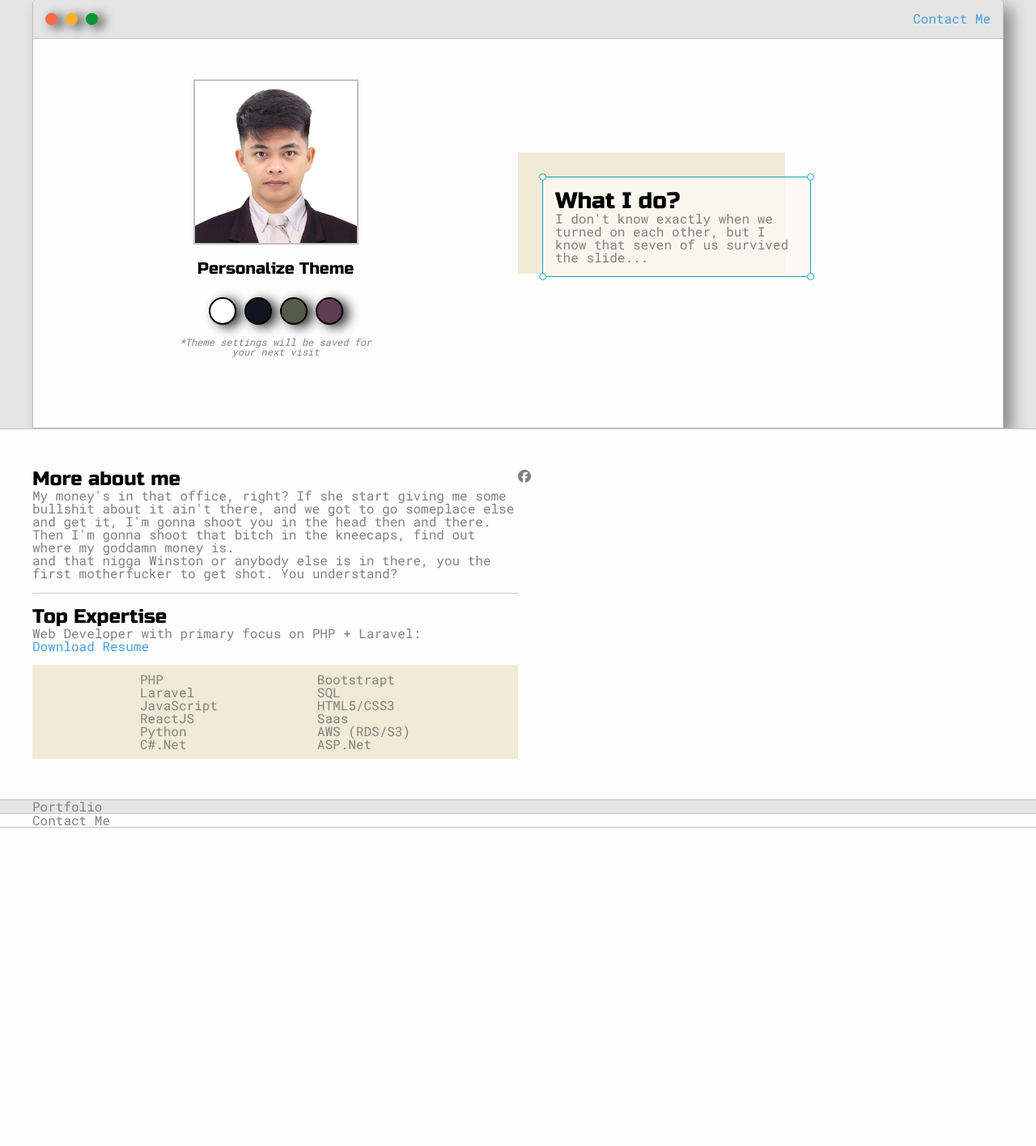
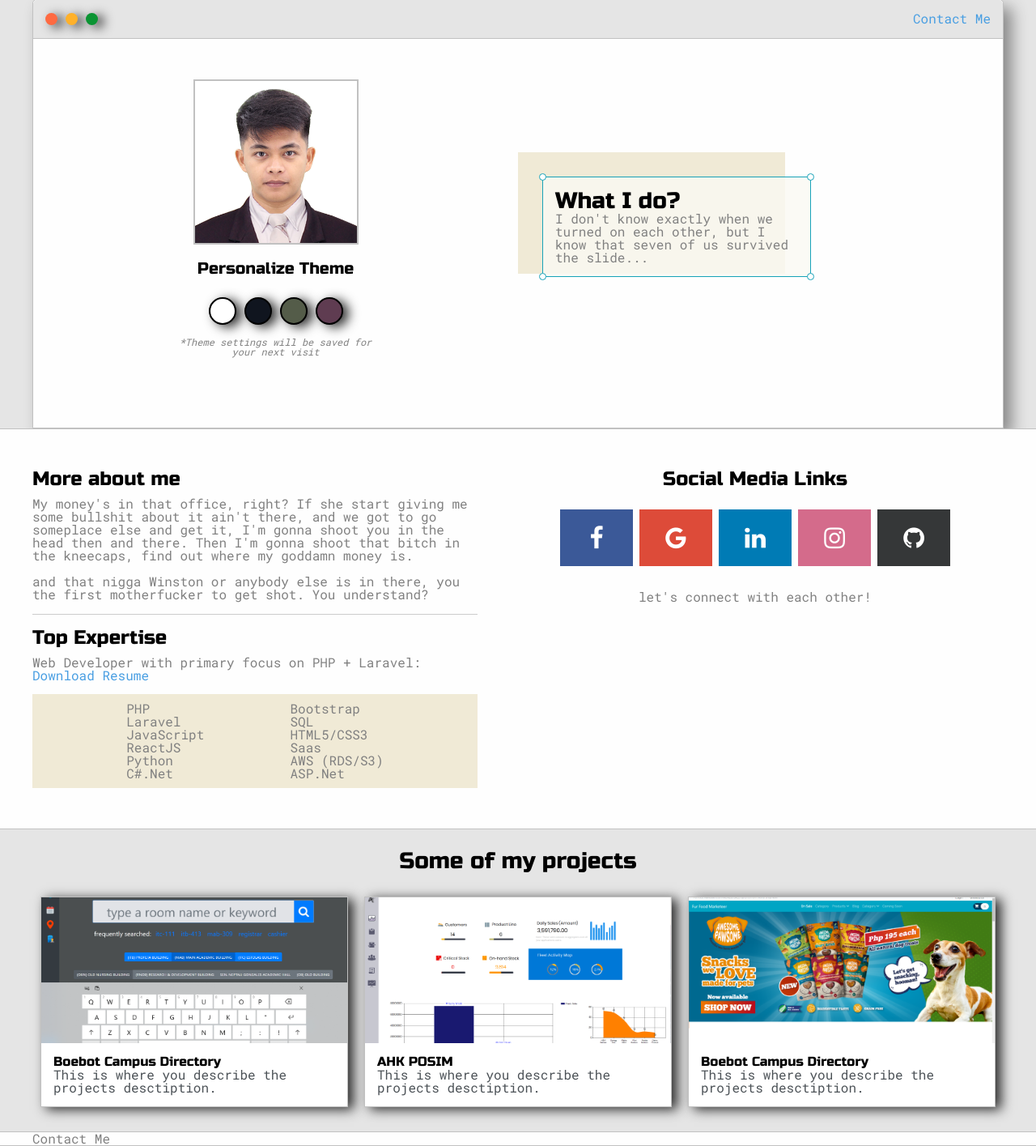
Before and after one commit to Aramxv/XPortfolio, a PHP site: page / in a window 1280 px wide. Shown: the part 161-1576 px from the top of the page at 81% size. Before the commit the page ends 1183 px from the top, so only its background shows below. Run offline with PHP 8.4, Linux system fonts and the light colour scheme; some libraries are stand-ins or nearby versions.

Commit message:
Projects Section is in progress

```diff
--- a/index.css
+++ b/index.css
@@ -394,6 +394,7 @@ h6 { font-size: 16px; }
     display: grid;
     padding-top: 50px;
     padding-bottom: 50px;
+    gap: 100px;
     /*
         Auto fit as many columns in the row
         and, repeat it, but the columns should never be smaller than
@@ -409,6 +410,86 @@ h6 { font-size: 16px; }
     justify-content: space-evenly;
     background-color: var(--previewShadowBG);
 }
+
+.social-wrapper{
+    display: flex;
+    text-align: center;
+    align-content: center;
+}
+
+.fa {
+    padding: 20px;
+    font-size: 30px;
+    width: 50px;
+    text-align: center;
+    text-decoration: none;
+    margin: 5px 2px;
+}
+
+.fa-facebook {
+    background: #3B5998;
+    color: white;
+}
+
+.fa-google {
+    background: #dd4b39;
+    color: white;
+}
+
+.fa-linkedin {
+    background: #007bb5;
+    color: white;
+}
+
+.fa-instagram {
+    background: #d46b8b;
+    color: white;
+}
+
+.fa-github {
+    background: #353738;
+    color: white;
+}
+
+.project-wrapper{
+    display: grid;
+    grid-template-columns: repeat(auto-fit, 380px);
+    gap: 20px;
+    justify-content: center;
+    padding-top: 30px;
+    padding-bottom: 30px;
+}
+
+.project{
+    border:1px solid var(--borderColor);
+
+    -webkit-box-shadow: 7px 3px 14px 0px rgba(0,0,0,0.81);
+    -moz-box-shadow: 7px 3px 14px 0px rgba(0,0,0,0.81);
+    box-shadow: 7px 3px 14px 0px rgba(0,0,0,0.81);
+}
+
+.thumbnail{
+    display: block;
+    width: 100%;
+    height: 180px;
+    object-fit: cover;
+}
+
+.project-preview{
+    background-color: #FFF;
+    padding: 15px;
+}
+
+.project-title{
+    color: black;
+    margin: 0;
+}
+
+.project-intro{
+    color: #4B5156;
+    font-size: 16px;
+}
+
 
 @media screen and (max-width: 1200px){
     .main-container{
--- a/index.html
+++ b/index.html
@@ -11,7 +11,7 @@
     <link href="https://fonts.googleapis.com/css2?family=Roboto+Mono&display=swap" rel="stylesheet">
 
     <!-- Include Font-Awesome CDN-->
-    <script src="https://use.fontawesome.com/a84b6ba965.js"></script>
+    <link rel="stylesheet" href="https://cdnjs.cloudflare.com/ajax/libs/font-awesome/4.7.0/css/font-awesome.min.css">
 
     <link rel="stylesheet" href="index.css">
 
@@ -37,7 +37,7 @@
                     </ul>
                 </div>
                 <div class="left-column">
-                    <img id="profile" src="assets/Arjie Redoña.jpeg" alt="Profile">
+                    <img id="profile" src="assets/img/Me.jpeg" alt="Profile">
                     <h5 style="text-align: center; line-height: 3;">Personalize Theme</h5>
 
                     <div id="theme-options-wrapper">
@@ -71,18 +71,18 @@
         <div class="main-container">
             <div class="about-wrapper">
                 <div class="about-me">
-                    <h4>More about me</h4>
+                    <h4 style="padding-bottom: 10px;">More about me</h4>
 
                     <p>
                         My money's in that office, right? If she start giving me some bullshit about it ain't there, and we got to go someplace else and get it, I'm gonna shoot you in the head then and there. Then I'm gonna shoot that bitch in the kneecaps, find out where my goddamn money is.
-                    </p>
+                    </p><br>
 
                     <p>
                         and that nigga Winston or anybody else is in there, you the first motherfucker to get shot. You understand?
                     </p>
 
                     <hr>
-                    <h4>Top Expertise</h4>
+                    <h4 style="padding-bottom: 10px;">Top Expertise</h4>
 
                     <p>
                         Web Developer  with primary focus on PHP + Laravel:<br>
@@ -102,7 +102,7 @@
                             <li>C#.Net</li>
                         </ul>
                         <ul>
-                            <li>Bootstrapt</li>
+                            <li>Bootstrap</li>
                             <li>SQL</li>
                             <li>HTML5/CSS3</li>
                             <li>Saas</li>
@@ -112,20 +112,52 @@
                     </div>
                 </div>
 
+                <div class="social-wrapper">
+                    <div class="social">
+                        <h4 style="padding-bottom: 20px;">Social Media Links</h4>
+                        <a href="#" class="fa fa-facebook"></a>
+                        <a href="#" class="fa fa-google"></a>
+                        <a href="#" class="fa fa-linkedin"></a>
+                        <a href="#" class="fa fa-instagram"></a>
+                        <a href="#" class="fa fa-github"></a>
+                        <p style="padding-top: 25px;">let's connect with each other!</p>
+                    </div>
+                </div>
 
-                <div class="social-links">
-                   <ul>
-                       <li><a href="#"></a><i class="fab fa-facebook"></i></li>
-
-                   </ul>
-                </div>
             </div>
         </div>
     </section>
 
     <section class="main-section">
         <div class="main-container">
-            <p>Portfolio</p>
+            <h3 style="text-align: center; padding-top: 25px">Some of my projects</h3>
+
+           <div class="project-wrapper">
+
+                <div class="project">
+                    <img class="thumbnail" src="assets/projects/Boebot-Directory.png" alt="Boebot">
+                    <div class="project-preview">
+                        <h6 class="project-title">Boebot Campus Directory</h6>
+                        <p class="project-intro">This is where you describe the projects desctiption.</p>
+                    </div>
+                </div>
+
+                <div class="project">
+                    <img class="thumbnail" src="assets/projects/AHK-POSIM.png" alt="Boebot">
+                    <div class="project-preview">
+                        <h6 class="project-title">AHK POSIM</h6>
+                        <p class="project-intro">This is where you describe the projects desctiption.</p>
+                    </div>
+                </div>
+
+                <div class="project">
+                    <img class="thumbnail" src="assets/projects/Marketeer.png" alt="Boebot">
+                    <div class="project-preview">
+                        <h6 class="project-title">Boebot Campus Directory</h6>
+                        <p class="project-intro">This is where you describe the projects desctiption.</p>
+                    </div>
+                </div>
+           </div>
         </div>
     </section>
 
```
Also changed, not shown: other parts of index.css (+32 -0 lines), assets/ico/facebook.png (added), assets/ico/github.png (added), assets/ico/instagram.png (added), assets/ico/linkedin.png (added), assets/img/Me.jpeg (renamed from assets/Arjie Redoña.jpeg), assets/projects/AHK-POSIM.png (added), assets/projects/Boebot-Directory.png (added), assets/projects/Marketeer.png (added).
